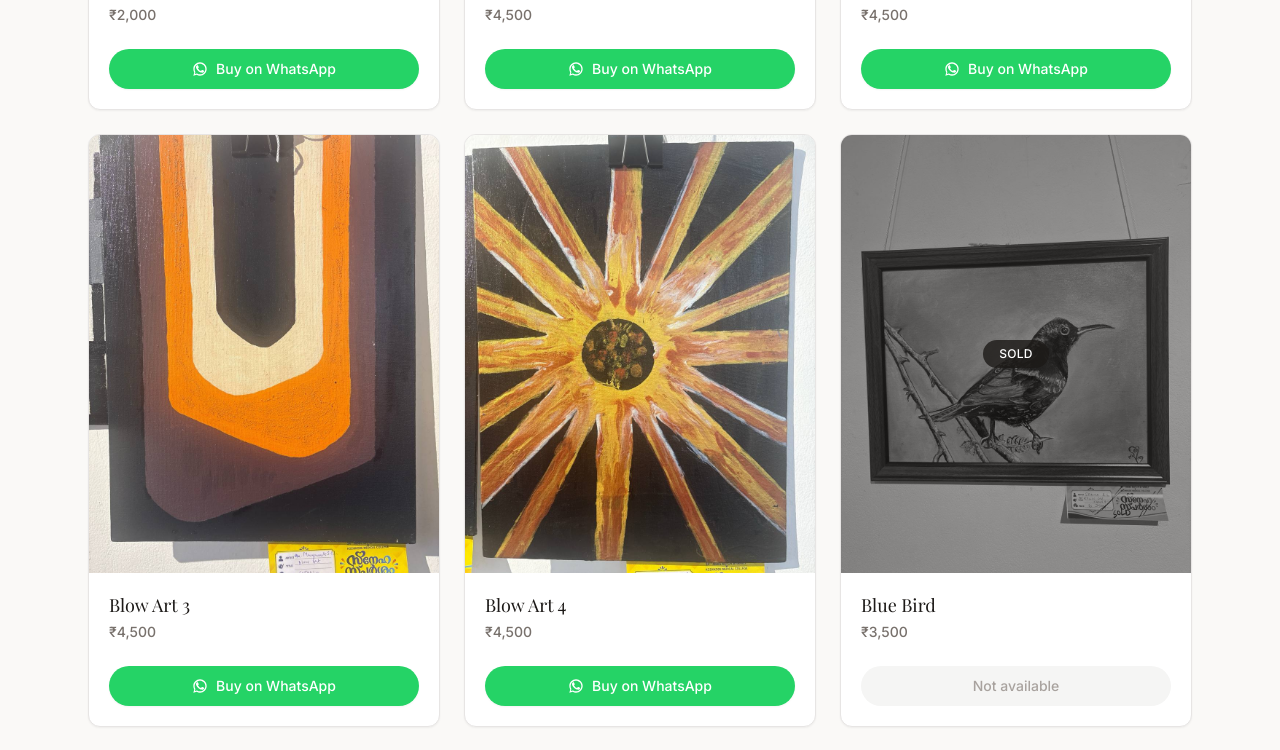
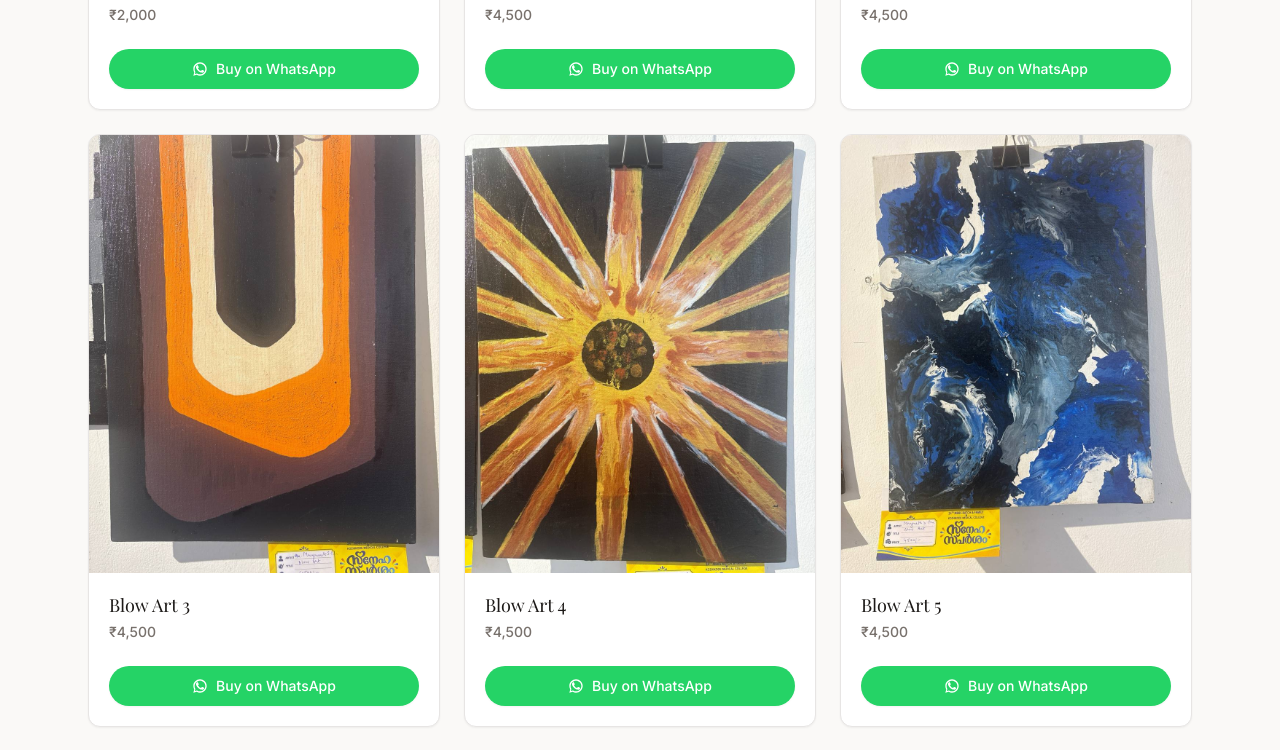
Before and after one commit to jasilmohmd/Art-catalogue, a Next.js app: page / in a window 1280 px wide. Shown: the part 3900-4650 px from the top of the page. Built offline with nearby package versions, Linux system fonts and the light colour scheme; a web font is replaced by a local one.

Commit message:
feat: add Blow Art 5 artwork

```diff
--- a/data/artworks.ts
+++ b/data/artworks.ts
@@ -126,6 +126,13 @@ export const artworks: Artwork[] = [
     name: "Blow Art 4",
     price: 4500,
     image: "/artworks/blow_art_4-4500.jpg",
+    available: true,
+  },
+  {
+    id: "blow-art-5",
+    name: "Blow Art 5",
+    price: 4500,
+    image: "/artworks/blow_art_5-4500.jpg",
     available: true,
   },
   {
```
Also changed, not shown: public/artworks/blow_art_5-4500.jpg (added).
